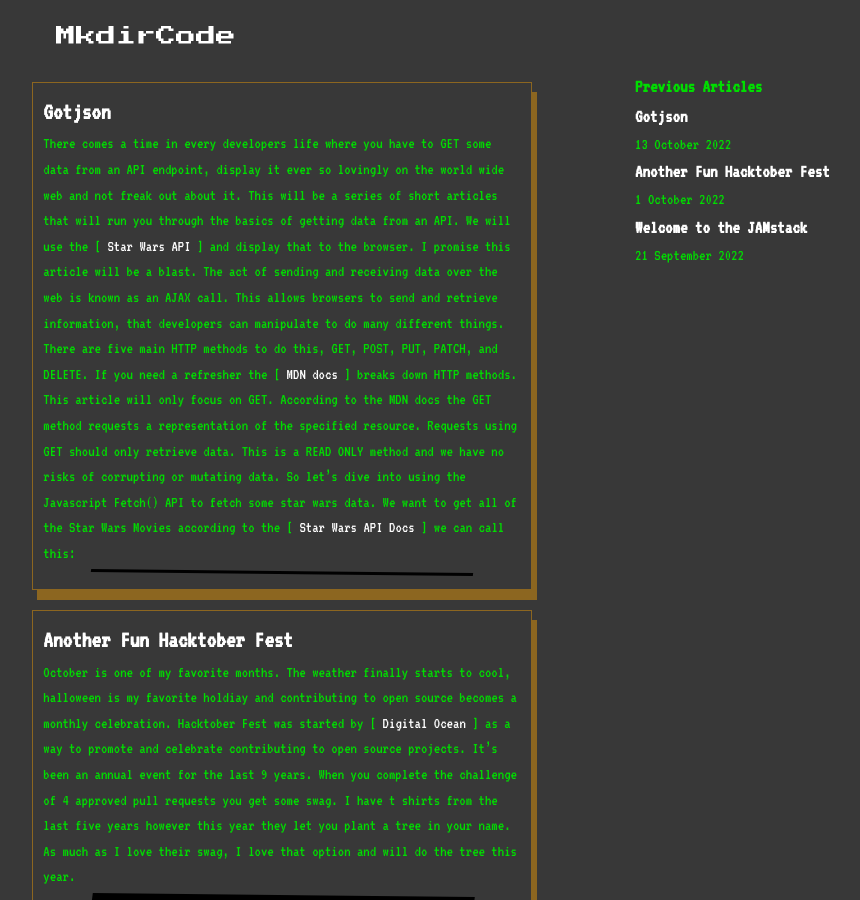
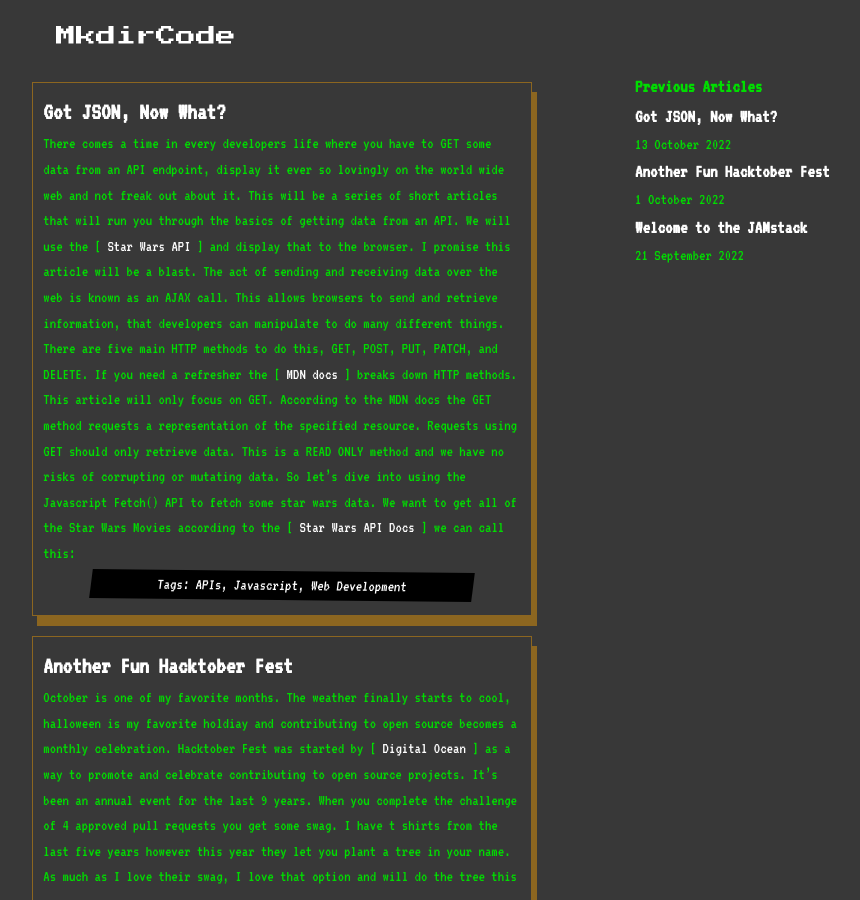
Before and after one commit to BradFabian/personalblog, a Jekyll site: the page built from index.html, in a window 1280 px wide and 900 px high. Shown: the whole window, without its empty margins (209-1069 px from the left). Built offline with Jekyll 4.4.1, drawn with Linux system fonts in a browser that asks for light colours.

Commit message:
updated post with front matter

```diff
--- a/_posts/2022-10-13-GotJSON.md
+++ b/_posts/2022-10-13-GotJSON.md
@@ -1,5 +1,8 @@
 ---
-
+layout: post
+author: B-rad
+title: Got JSON, Now What?
+tags: [Web Development, Javascript, APIs]
 
 ---
 
```
